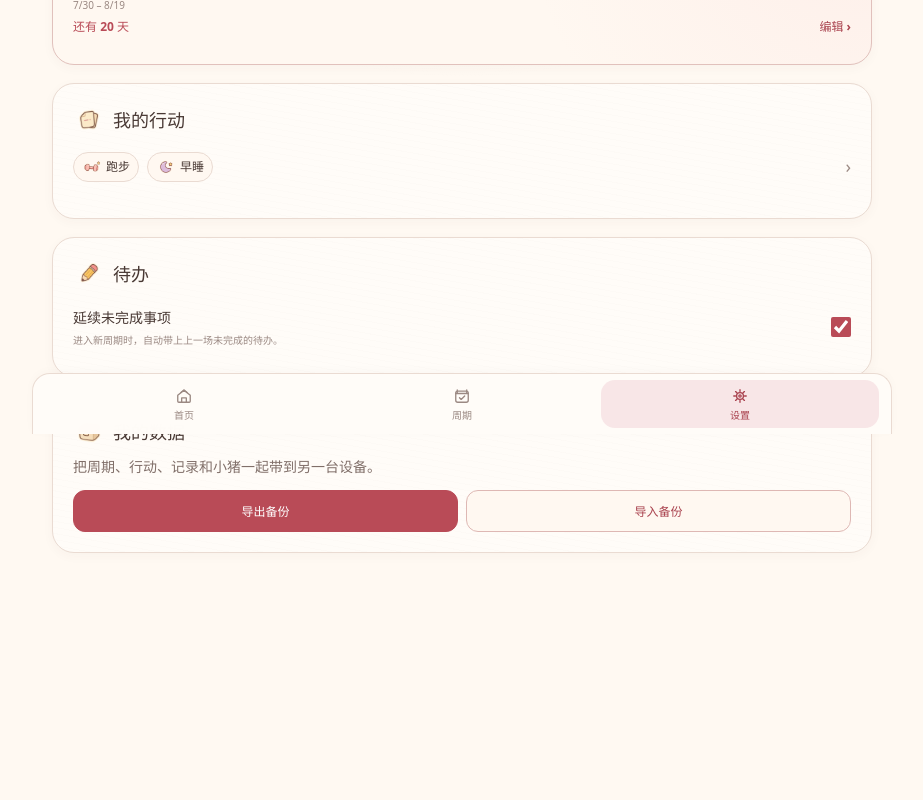
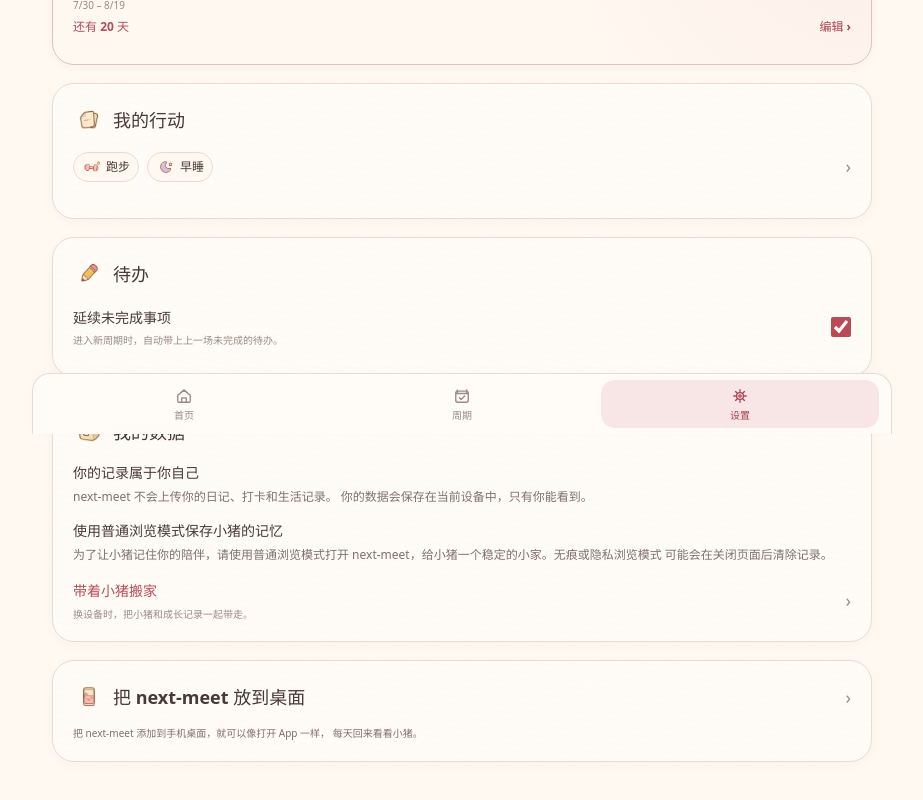
Before and after one commit to yrt970422/next-meet, a React (Vite) app: page /settings in a window 1280 px wide. Shown: the part 366-1166 px from the top of the page, without its empty margins (178-1101 px from the left). Before the commit the page ends 1007 px from the top, so only its background shows below. Built offline with nearby package versions, Linux system fonts and the light colour scheme.

Commit message:
refine settings data and install sections

```diff
--- a/src/assets/settings/index.ts
+++ b/src/assets/settings/index.ts
@@ -1,6 +1,7 @@
 import actionsLogo from './small/actions-settings-logo.png'
 import cycleLogo from './small/cycle-settings-logo.png'
 import dataLogo from './small/data-settings-logo.png'
+import installLogo from './small/install-settings-logo.png'
 import pigLogo from './small/pig-settings-logo.png'
 import todoLogo from './small/todo-settings-logo.png'
 
@@ -10,4 +11,5 @@ export const SETTINGS_SECTION_LOGOS = {
   actions: actionsLogo,
   todo: todoLogo,
   data: dataLogo,
+  install: installLogo,
 } as const
--- a/src/pages/SettingsPage.css
+++ b/src/pages/SettingsPage.css
@@ -192,46 +192,76 @@
 }
 
 .settings-data {
-  padding-bottom: 20px;
+  display: grid;
+  gap: 0;
 }
 
-.settings-data p {
-  margin: 4px 0 5px;
+.settings-data__list {
+  display: grid;
+  gap: var(--space-4);
+  padding-top: var(--space-2);
+}
+
+.settings-data__item {
+  padding: 0;
+}
+
+.settings-data__item h3 {
+  margin: 0 0 var(--space-1);
+  color: var(--color-text);
+  font-size: var(--type-body);
+  font-weight: 780;
+  line-height: var(--leading-section);
+}
+
+.settings-data__item p,
+.settings-install__intro,
+.settings-move p {
+  margin: 0;
   color: var(--color-text-secondary);
-  font-size: var(--type-body);
+  font-size: var(--type-caption);
   line-height: var(--leading-body);
 }
 
-.settings-data small {
-  display: block;
-  color: var(--color-text-muted);
-  font-size: var(--type-tiny);
-}
-
-.settings-data__actions {
+.settings-data__move {
   display: grid;
-  grid-template-columns: repeat(2, minmax(0, 1fr));
+  width: 100%;
+  grid-template-columns: minmax(0, 1fr) auto;
+  align-items: center;
   gap: var(--space-2);
-  margin-top: var(--space-3);
-}
-
-.settings-data__actions button {
-  min-height: 42px;
-  padding: 0 12px;
-  border: 1px solid color-mix(in srgb, var(--color-brand) 24%, var(--color-border));
-  border-radius: var(--radius-control);
-  color: var(--color-brand-strong);
-  background: var(--color-paper-warm);
+  padding: 0;
+  border: 0;
+  color: var(--color-text);
+  background: transparent;
   font: inherit;
-  font-size: var(--type-caption);
-  font-weight: 750;
+  text-align: left;
   cursor: pointer;
 }
 
-.settings-data__actions button:first-child {
-  color: #fff;
-  border-color: var(--color-brand);
-  background: var(--color-brand);
+.settings-data__move > span:first-child {
+  display: grid;
+  min-width: 0;
+  gap: var(--space-1);
+}
+
+.settings-data__move strong {
+  color: var(--color-brand);
+  font-size: var(--type-body);
+  font-weight: 780;
+}
+
+.settings-data__move small {
+  overflow: hidden;
+  color: var(--color-text-muted);
+  font-size: var(--type-tiny);
+  line-height: var(--leading-caption);
+  text-overflow: ellipsis;
+  white-space: nowrap;
+}
+
+.settings-data__move > span:last-child {
+  color: var(--color-text-muted);
+  font-size: var(--type-section-title);
 }
 
 .settings-data__file-input {
@@ -244,9 +274,175 @@
 }
 
 .settings-data .settings-data__message {
-  margin-top: 9px;
+  margin-top: var(--space-2);
   color: var(--color-brand-strong);
   font-size: var(--type-tiny);
+}
+
+.settings-install {
+  display: grid;
+  gap: 0;
+}
+
+.settings-install__summary {
+  display: grid;
+  width: 100%;
+  grid-template-columns: 32px minmax(0, 1fr) auto;
+  align-items: center;
+  gap: var(--space-2);
+  padding: 0;
+  border: 0;
+  color: var(--color-text);
+  background: transparent;
+  font: inherit;
+  text-align: left;
+  cursor: pointer;
+}
+
+.settings-install__summary-copy {
+  display: contents;
+}
+
+.settings-install__summary-copy strong {
+  grid-column: 2;
+  grid-row: 1;
+  font-size: var(--type-section-title);
+  font-weight: 790;
+  line-height: var(--leading-section);
+}
+
+.settings-install__summary-copy small {
+  grid-column: 1 / -1;
+  grid-row: 2;
+  margin-top: var(--space-1);
+  color: var(--color-text-secondary);
+  font-size: var(--type-tiny);
+  font-weight: 400;
+  line-height: var(--leading-body);
+}
+
+.settings-install__chevron {
+  grid-column: 3;
+  grid-row: 1;
+  color: var(--color-text-muted);
+  font-size: var(--type-section-title);
+  transform: rotate(0deg);
+  transition: transform 280ms ease;
+}
+
+.settings-install.is-expanded .settings-install__chevron {
+  transform: rotate(90deg);
+}
+
+.settings-install__collapsible {
+  display: grid;
+  overflow: hidden;
+  grid-template-rows: 0fr;
+  opacity: 0;
+  transition:
+    grid-template-rows 320ms ease,
+    opacity 240ms ease;
+}
+
+.settings-install.is-expanded .settings-install__collapsible {
+  grid-template-rows: 1fr;
+  opacity: 1;
+}
+
+.settings-install__content {
+  display: grid;
+  min-height: 0;
+  overflow: hidden;
+  gap: var(--space-3);
+  padding-top: 0;
+  transition: padding-top 320ms ease;
+}
+
+.settings-install.is-expanded .settings-install__content {
+  padding-top: var(--space-3);
+}
+
+.settings-install__device-picker {
+  display: grid;
+  grid-template-columns: repeat(2, minmax(0, 1fr));
+  padding: 0.2rem;
+  border: 1px solid var(--color-border);
+  border-radius: 999px;
+  background: color-mix(in srgb, var(--color-work-soft) 34%, var(--color-paper));
+}
+
+.settings-install__device-picker button {
+  min-height: 2rem;
+  padding: 0 var(--space-3);
+  border: 0;
+  border-radius: 999px;
+  color: var(--color-text-muted);
+  background: transparent;
+  font: inherit;
+  font-size: var(--type-caption);
+  font-weight: 720;
+  cursor: pointer;
+}
+
+.settings-install__device-picker button.is-selected {
+  color: var(--color-work);
+  background: var(--color-paper);
+  box-shadow: 0 1px 5px rgb(73 57 52 / 5%);
+}
+
+.settings-install__steps {
+  padding-top: var(--space-2);
+  border-top: 1px solid var(--color-divider);
+}
+
+.settings-install__steps ol {
+  display: grid;
+  gap: var(--space-2);
+  margin: 0;
+  padding-left: 1.4rem;
+  color: var(--color-text-secondary);
+  font-size: var(--type-caption);
+  line-height: var(--leading-caption);
+}
+
+@media (prefers-reduced-motion: reduce) {
+  .settings-install__chevron,
+  .settings-install__collapsible,
+  .settings-install__content {
+    transition: none;
+  }
+}
+
+.settings-move {
+  display: grid;
+  gap: var(--space-4);
+  text-align: center;
+}
+
+.settings-move h3 {
+  margin: 0 0 var(--space-2);
+  color: var(--color-text);
+  font-size: var(--type-section-title);
+  line-height: var(--leading-section);
+}
+
+.settings-move__illustration {
+  display: grid;
+  height: 4.5rem;
+  place-items: center;
+}
+
+.settings-move__illustration img {
+  display: block;
+  width: 4.5rem;
+  height: 4.5rem;
+  object-fit: contain;
+}
+
+.settings-move__actions {
+  display: grid;
+  grid-template-columns: repeat(2, minmax(0, 1fr));
+  gap: var(--space-2);
 }
 
 .settings-import {
--- a/src/pages/SettingsPage.tsx
+++ b/src/pages/SettingsPage.tsx
@@ -32,6 +32,7 @@ type ActiveSheet =
   | 'cycle'
   | 'actions'
   | 'action-form'
+  | 'data'
   | 'data-import'
 
 interface ActionPreset {
@@ -248,6 +249,14 @@ export default function SettingsPage() {
   const [actionError, setActionError] = useState('')
   const [pendingImport, setPendingImport] = useState<ParsedBackup | null>(null)
   const [dataMessage, setDataMessage] = useState('')
+  const [isInstallExpanded, setIsInstallExpanded] = useState(false)
+  const [installDevice, setInstallDevice] = useState<'ios' | 'android'>(
+    () =>
+      typeof navigator !== 'undefined' &&
+      /android/i.test(navigator.userAgent)
+        ? 'android'
+        : 'ios',
+  )
   const importInputRef = useRef<HTMLInputElement | null>(null)
 
   const daysUntil = activeCycle
@@ -409,8 +418,8 @@ export default function SettingsPage() {
       if (canShareFile) {
         try {
           await navigator.share({
-            title: 'next-meet 数据备份',
-            text: '保存这份备份，可以在另一台设备恢复 next-meet。',
+            title: 'next-meet 搬家记录',
+            text: '保存这份记录，可以在另一台设备找回小猪和这段陪伴。',
             files: [file],
           })
         } catch (error) {
@@ -422,12 +431,12 @@ export default function SettingsPage() {
       } else {
         downloadBackupFile(file)
       }
-      setDataMessage('备份已经准备好啦')
+      setDataMessage('搬家记录已经准备好啦')
     } catch (error) {
       if (error instanceof DOMException && error.name === 'AbortError') {
         return
       }
-      setDataMessage('导出失败，请稍后再试')
+      setDataMessage('暂时没能保存，请稍后再试')
     }
   }
 
@@ -440,7 +449,7 @@ export default function SettingsPage() {
 
     setDataMessage('')
     if (file.size > NEXT_MEET_BACKUP_MAX_BYTES) {
-      setDataMessage('备份文件过大，无法读取')
+      setDataMessage('这份搬家记录太大，暂时无法读取')
       return
     }
 
@@ -448,9 +457,9 @@ export default function SettingsPage() {
       const parsedBackup = parseNextMeetBackup(await file.text())
       setPendingImport(parsedBackup)
       setActiveSheet('data-import')
-    } catch (error) {
+    } catch {
       setDataMessage(
-        error instanceof Error ? error.message : '无法读取这个备份文件。',
+        '没能认出这份搬家记录，请选择从 next-meet 保存的记录。',
       )
     }
   }
@@ -462,7 +471,7 @@ export default function SettingsPage() {
     replaceAppState(pendingImport.state)
     setPendingImport(null)
     setActiveSheet(null)
-    setDataMessage('已经恢复到备份里的样子')
+    setDataMessage('小猪和记录都回来啦')
   }
 
   const cycleWeeks = activeCycle
@@ -471,6 +480,14 @@ export default function SettingsPage() {
   const weeklyFrequency = actionDraft
     ? Math.round((actionDraft.targetCount / cycleWeeks) * 10) / 10
     : 0
+  const installSteps =
+    installDevice === 'android'
+      ? ['点击浏览器菜单', '选择「添加到主屏幕」', '点击添加']
+      : [
+          '点击浏览器底部的分享按钮',
+          '选择「添加到主屏幕」',
+          '点击添加',
+        ]
 
   return (
     <section className="settings-page" aria-label="设置">
@@ -491,7 +508,7 @@ export default function SettingsPage() {
           <span aria-hidden="true">›</span>
         </button>
         <div className="settings-row settings-row--static">
-          <span><small>当前形象</small><strong>Lv.{state.pig.level}</strong></span>
+          <span><small>成长</small><strong>Lv.{state.pig.level}</strong></span>
           <Pig level={state.pig.level} size="small" decorative />
         </div>
       </SettingsCard>
@@ -567,17 +584,34 @@ export default function SettingsPage() {
         title="我的数据"
         className="settings-data"
       >
-        <p>把周期、行动、记录和小猪一起带到另一台设备。</p>
-        <div className="settings-data__actions">
-          <button type="button" onClick={handleExportBackup}>
-            导出备份
+        <div className="settings-data__list">
+          <section className="settings-data__item">
+            <h3>你的记录属于你自己</h3>
+            <p>
+              next-meet 不会上传你的日记、打卡和生活记录。
+              你的数据会保存在当前设备中，只有你能看到。
+            </p>
+          </section>
+          <section className="settings-data__item">
+            <h3>使用普通浏览模式保存小猪的记忆</h3>
+            <p>
+              为了让小猪记住你的陪伴，请使用普通浏览模式打开
+              next-meet，给小猪一个稳定的小家。无痕或隐私浏览模式
+              可能会在关闭页面后清除记录。
+            </p>
+          </section>
+          <button
+            className="settings-data__move"
+            type="button"
+            onClick={() => setActiveSheet('data')}
+          >
+            <span>
+              <strong>带着小猪搬家</strong>
+              <small>换设备时，把小猪和成长记录一起带走。</small>
+            </span>
+            <span aria-hidden="true">›</span>
           </button>
-          <button
-            type="button"
-            onClick={() => importInputRef.current?.click()}
-          >
-            导入备份
-          </button>
+        </div>
         <input
           ref={importInputRef}
           className="settings-data__file-input"
@@ -585,7 +619,6 @@ export default function SettingsPage() {
           accept=".json,.nextmeet.json,application/json"
           onChange={handleImportFile}
         />
-        </div>
         {dataMessage ? (
           <small className="settings-data__message" role="status">
             {dataMessage}
@@ -593,11 +626,113 @@ export default function SettingsPage() {
         ) : null}
       </SettingsCard>
 
+      <section
+        className={[
+          'settings-card',
+          'settings-install',
+          isInstallExpanded ? 'is-expanded' : '',
+        ].filter(Boolean).join(' ')}
+      >
+        <button
+          className="settings-install__summary"
+          type="button"
+          aria-expanded={isInstallExpanded}
+          aria-controls="settings-install-details"
+          onClick={() => setIsInstallExpanded((isExpanded) => !isExpanded)}
+        >
+          <span className="settings-card__icon" aria-hidden="true">
+            {settingsSectionIcon('install')}
+          </span>
+          <span className="settings-install__summary-copy">
+            <strong>把 next-meet 放到桌面</strong>
+            <small>
+              把 next-meet 添加到手机桌面，就可以像打开 App 一样，
+              每天回来看看小猪。
+            </small>
+          </span>
+          <span className="settings-install__chevron" aria-hidden="true">›</span>
+        </button>
+        <div
+          id="settings-install-details"
+          className="settings-install__collapsible"
+          aria-hidden={!isInstallExpanded}
+        >
+          <div className="settings-install__content">
+            <div
+              className="settings-install__device-picker"
+              role="group"
+              aria-label="选择设备"
+            >
+              <button
+                className={installDevice === 'ios' ? 'is-selected' : ''}
+                type="button"
+                tabIndex={isInstallExpanded ? 0 : -1}
+                aria-pressed={installDevice === 'ios'}
+                onClick={() => setInstallDevice('ios')}
+              >
+                iPhone
+              </button>
+              <button
+                className={installDevice === 'android' ? 'is-selected' : ''}
+                type="button"
+                tabIndex={isInstallExpanded ? 0 : -1}
+                aria-pressed={installDevice === 'android'}
+                onClick={() => setInstallDevice('android')}
+              >
+                Android
+              </button>
+            </div>
+            <div className="settings-install__steps">
+              <ol>
+                {installSteps.map((step) => <li key={step}>{step}</li>)}
+              </ol>
+            </div>
+          </div>
+        </div>
+      </section>
+
+      {activeSheet === 'data' ? (
+        <SettingsSheet title="带着小猪搬家" onClose={closeSheet}>
+          <div className="settings-move">
+            <div className="settings-move__illustration" aria-hidden="true">
+              <img
+                src={SETTINGS_SECTION_LOGOS.pig}
+                alt=""
+                draggable={false}
+              />
+            </div>
+            <div>
+              <h3>换设备，也把这段陪伴一起带走</h3>
+              <p>
+                先保存一份小猪的成长记录，再在新设备中找回它。
+                周期、行动、记录和小猪都会回到原来的样子。
+              </p>
+            </div>
+            <div className="settings-move__actions">
+              <button
+                className="settings-primary-button"
+                type="button"
+                onClick={handleExportBackup}
+              >
+                保存搬家记录
+              </button>
+              <button
+                className="settings-secondary-button"
+                type="button"
+                onClick={() => importInputRef.current?.click()}
+              >
+                恢复搬家记录
+              </button>
+            </div>
+          </div>
+        </SettingsSheet>
+      ) : null}
+
       {activeSheet === 'pig' ? (
         <SettingsSheet title="小猪" onClose={closeSheet}>
           <div className="settings-pig-preview">
             <Pig level={state.pig.level} size="large" decorative />
-            <span>当前形象 · Lv.{state.pig.level}</span>
+            <span>成长 · Lv.{state.pig.level}</span>
           </div>
           <form
             className="settings-form"
@@ -831,12 +966,12 @@ export default function SettingsPage() {
       ) : null}
 
       {activeSheet === 'data-import' && pendingImport ? (
-        <SettingsSheet title="恢复这份备份" onClose={closeSheet}>
+        <SettingsSheet title="找回小猪和记录" onClose={closeSheet}>
           <div className="settings-import">
-            <p>这份备份包含：</p>
+            <p>这份搬家记录里有：</p>
             <dl>
               <div>
-                <dt>备份时间</dt>
+                <dt>保存时间</dt>
                 <dd>{formatBackupDate(pendingImport.summary.exportedAt)}</dd>
               </div>
               <div>
@@ -864,21 +999,22 @@ export default function SettingsPage() {
               </div>
             </dl>
             <p className="settings-import__warning">
-              导入会替换这台设备当前的全部 next-meet 数据。原有数据不会与备份合并。
+              恢复后，这台设备会回到保存搬家记录时的样子。
+              现在的内容不会和它混在一起。
             </p>
             <button
               className="settings-primary-button"
               type="button"
               onClick={confirmImport}
             >
-              导入并恢复
+              确认恢复
             </button>
             <button
               className="settings-secondary-button"
               type="button"
               onClick={closeSheet}
             >
-              先不导入
+              再想想
             </button>
           </div>
         </SettingsSheet>
```
Also changed, not shown: src/assets/settings/install-settings-logo.png (added), src/assets/settings/small/install-settings-logo.png (added). Lines whose indentation alone changed are shown as unchanged.
